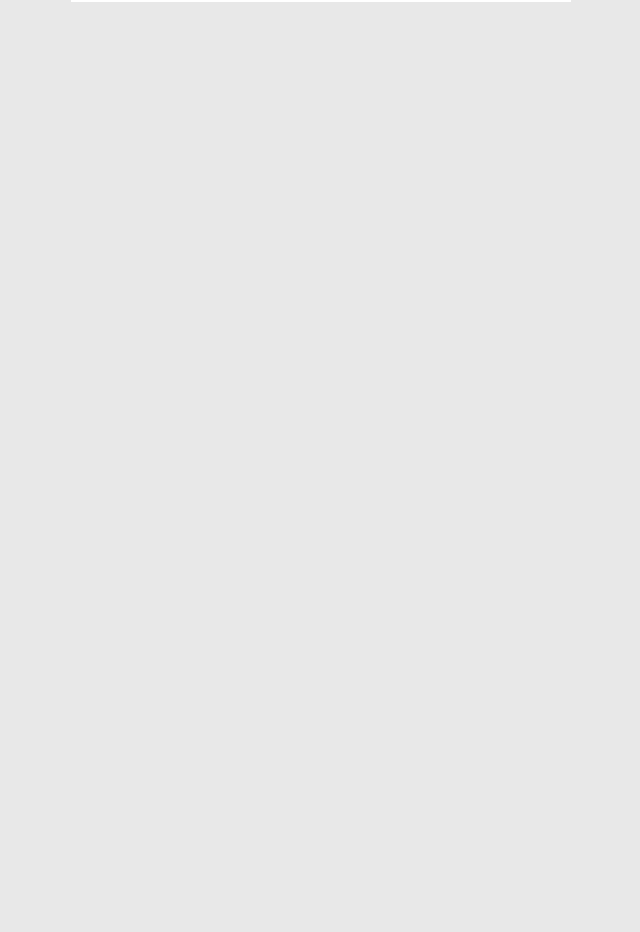
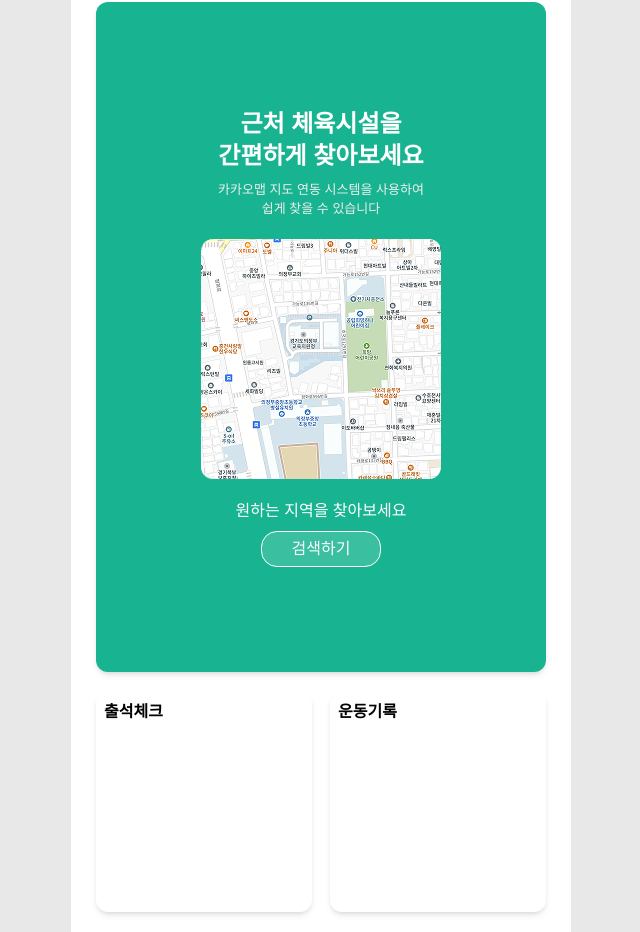
Before and after one commit to kmj0973/nadaum, a Next.js app: page / in a window 1280 px wide. Shown: the part 784-1716 px from the top of the page, without its empty margins (319-959 px from the left). Before the commit the page ends 800 px from the top, so only its background shows below. Built offline with nearby package versions, Linux system fonts and the light colour scheme; a web font is replaced by a local one.

Commit message:
Feat: home page components

```diff
--- a/src/app/page.tsx
+++ b/src/app/page.tsx
@@ -1,9 +1,12 @@
+import Image from "next/image";
+import photomap from "../../public/images/photomap.png";
+
 export default function HomePage() {
   return (
     <div className="w-full min-h-[750px] h-[100vh] flex flex-col items-center scroll-auto">
       <div className="bg-white w-full flex flex-col items-center gap-5 py-5">
         <div className="relative rounded-xl shadow-md w-[90%] h-[166px] tablet:h-[186px]">
-          <div className="text-lg font-bold mt-5 ml-5">
+          <div className="text-[16px] tablet:text-lg font-bold mt-5 ml-5">
             내 근처 공공시설 찾기
           </div>
           <div className="absolute bottom-3 right-5 text-[13px] text-[#767676] ">
@@ -39,6 +42,47 @@ export default function HomePage() {
             </div>
           </div>
         </div>
+        <div className="bg-[#18B491] rounded-xl shadow-md w-[90%] h-[564px] tablet:h-[670px] flex flex-col items-center justify-center gap-5">
+          <div>
+            <div className="text-white text-2xl font-semibold text-center mb-2">
+              근처 체육시설을
+              <br />
+              간편하게 찾아보세요
+            </div>
+            <div className="text-[#EEEEEE] text-[13px] text-center">
+              카카오맵 지도 연동 시스템을 사용하여
+              <br />
+              쉽게 찾을 수 있습니다
+            </div>
+          </div>
+
+          <div className="w-full max-w-[240px]">
+            <Image
+              src={photomap}
+              alt="photomap"
+              sizes="100vw"
+              // Make the image display full width
+              style={{
+                width: "100%",
+                height: "auto",
+              }}
+            />
+          </div>
+          <div className="w-full flex flex-col justify-center items-center">
+            <div className="text-white mb-2">원하는 지역을 찾아보세요</div>
+            <button className="bg-white/15 text-white border-1 border-white rounded-2xl w-[120px] h-[36px]">
+              검색하기
+            </button>
+          </div>
+        </div>
+        <div className="w-[90%] flex justify-between items-center">
+          <div className="font-semibold rounded-xl shadow-md w-[48%] h-[140px] tablet:h-[220px] p-2">
+            출석체크
+          </div>
+          <div className="font-semibold rounded-xl shadow-md w-[48%] h-[140px] tablet:h-[220px] p-2">
+            운동기록
+          </div>
+        </div>
       </div>
     </div>
   );
```
Also changed, not shown: public/images/photomap.png (added).
